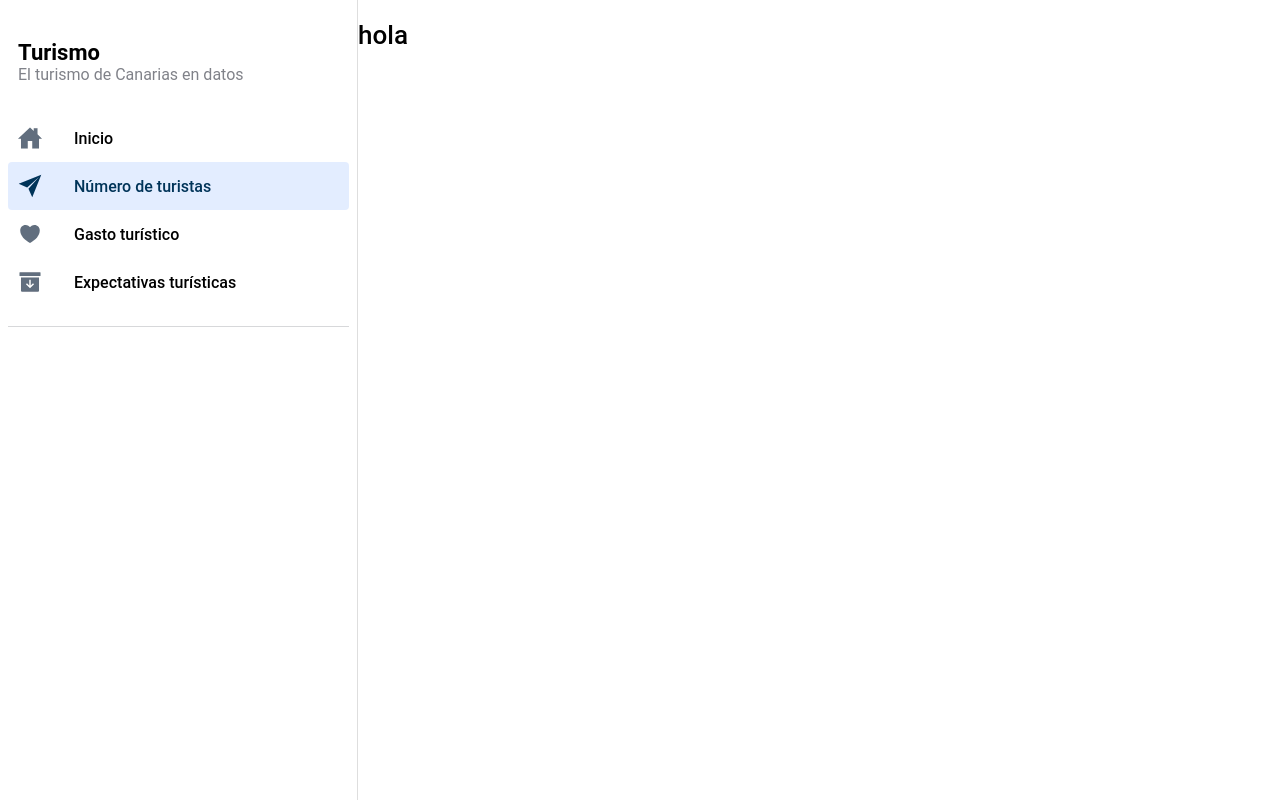
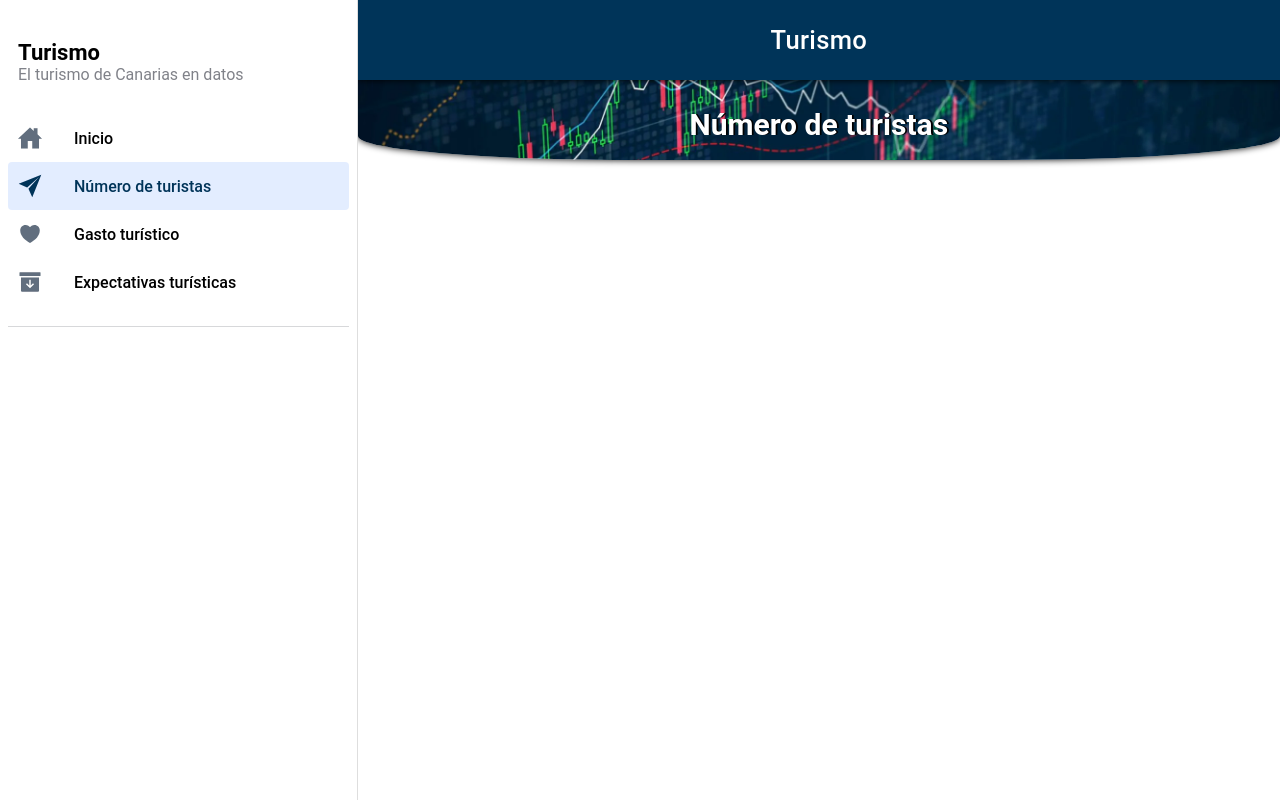
Before and after one commit to alu0101217741/TFG-DATUR-Frontend-Movil, a React (Create React App) app: page /tourist-number in a window 1280 px wide. Built offline with nearby package versions, Linux system fonts and the light colour scheme.

Commit message:
feat: initial tourist number page structure

```diff
--- a/src/components/SloganSection.css
+++ b/src/components/SloganSection.css
@@ -1,6 +1,6 @@
 .slogan-container {
-  background: url("../../public/assets/images/istockphoto-1264675861-170667a.jpg")
-    center center/cover no-repeat;
+  background: url("../../public/assets/images/homeImage.jpg") center
+    center/cover no-repeat;
   height: 18vh;
   width: 100%;
   display: flex;
--- /dev/null
+++ b/src/components/touristNumber/TouristNumberContent.tsx
@@ -0,0 +1,40 @@
+const TouristNumberContent: React.FC = () => {
+  return (
+    <div>
+      {/*<IonContent className="mt-4">
+        <Container>
+          <h2 className="section-title">Información de la sección</h2>
+          <Container>
+            <p className="mt-4 text-start text-wrap">
+              En esta primera sección se pretende proporcionar una visión global
+              acerca del número de turistas que visitan las Islas Canarias, de
+              forma que no solo se muestra estos datos sino que también se
+              profundiza teniendo en cuenta las nacionalidades que visitan
+              Canarias y la distribución de estos turistas por islas. Para
+              generar estas gráficas se han utilizado los siguientes datasets
+              del repositorio
+              <a href="https://datos.canarias.es/portal/">
+                Canarias Datos Abiertos
+              </a>
+            </p>
+            <ul className="mt-4">
+              <li>
+                <a href="https://datos.canarias.es/dataset/turistas-por-islas">
+                  Turistas que han visitado Canarias según lugares de residencia
+                </a>
+              </li>
+              <li>
+                <a href="https://datos.canarias.es/dataset/turistas-por-nacionalidad">
+                  Turistas según tipos de alojamiento por países de residencia.
+                  Islas de Canarias y periodos
+                </a>
+              </li>
+            </ul>
+          </Container>
+        </Container>
+  </IonContent>*/}
+    </div>
+  );
+};
+
+export default TouristNumberContent;
--- /dev/null
+++ b/src/components/touristNumber/TouristNumberTitle.css
@@ -0,0 +1,22 @@
+.tourist-number-nationalities-container {
+  background: url("../../../public/assets/images/numberTouristTitle.jpg") center
+    center/cover no-repeat;
+  color: #fff;
+  height: 10vh;
+  width: 100%;
+  display: flex;
+  flex-direction: column;
+  justify-content: center;
+  align-items: center;
+  box-shadow: 0px 0px 7px black;
+  object-fit: contain;
+  border-bottom-left-radius: 30%;
+  border-bottom-right-radius: 30%;
+}
+
+.tourist-number-nationalities-container h1 {
+  font-size: 30px;
+  text-shadow: 0.06em 0 black;
+  text-align: center;
+  font-weight: 600;
+}
--- /dev/null
+++ b/src/components/touristNumber/TouristNumberTitle.tsx
@@ -0,0 +1,11 @@
+import "./TouristNumberTitle.css";
+
+const TouristNumberTitle: React.FC = () => {
+  return (
+    <div className="tourist-number-nationalities-container">
+      <h1>Número de turistas</h1>
+    </div>
+  );
+};
+
+export default TouristNumberTitle;
--- a/src/pages/TouristNumber.tsx
+++ b/src/pages/TouristNumber.tsx
@@ -1,5 +1,20 @@
+import { IonContent, IonHeader, IonPage } from "@ionic/react";
+import Toolbar from "../components/Toolbar";
+import TouristNumberContent from "../components/touristNumber/TouristNumberContent";
+import TouristNumberTitle from "../components/touristNumber/TouristNumberTitle";
+
 const TouristNumber: React.FC = () => {
-  return <h1> hola</h1>;
+  return (
+    <IonPage>
+      <IonHeader color="primary">
+        <Toolbar />
+      </IonHeader>
+      <IonContent fullscreen>
+        <TouristNumberTitle />
+        <TouristNumberContent />
+      </IonContent>
+    </IonPage>
+  );
 };
 
 export default TouristNumber;
```
Also changed, not shown: public/assets/images/homeImage.jpg (renamed from public/assets/images/istockphoto-1264675861-170667a.jpg), src/services/getDataFromApi.ts (renamed from src/services/getDataFromApi.tsx).
